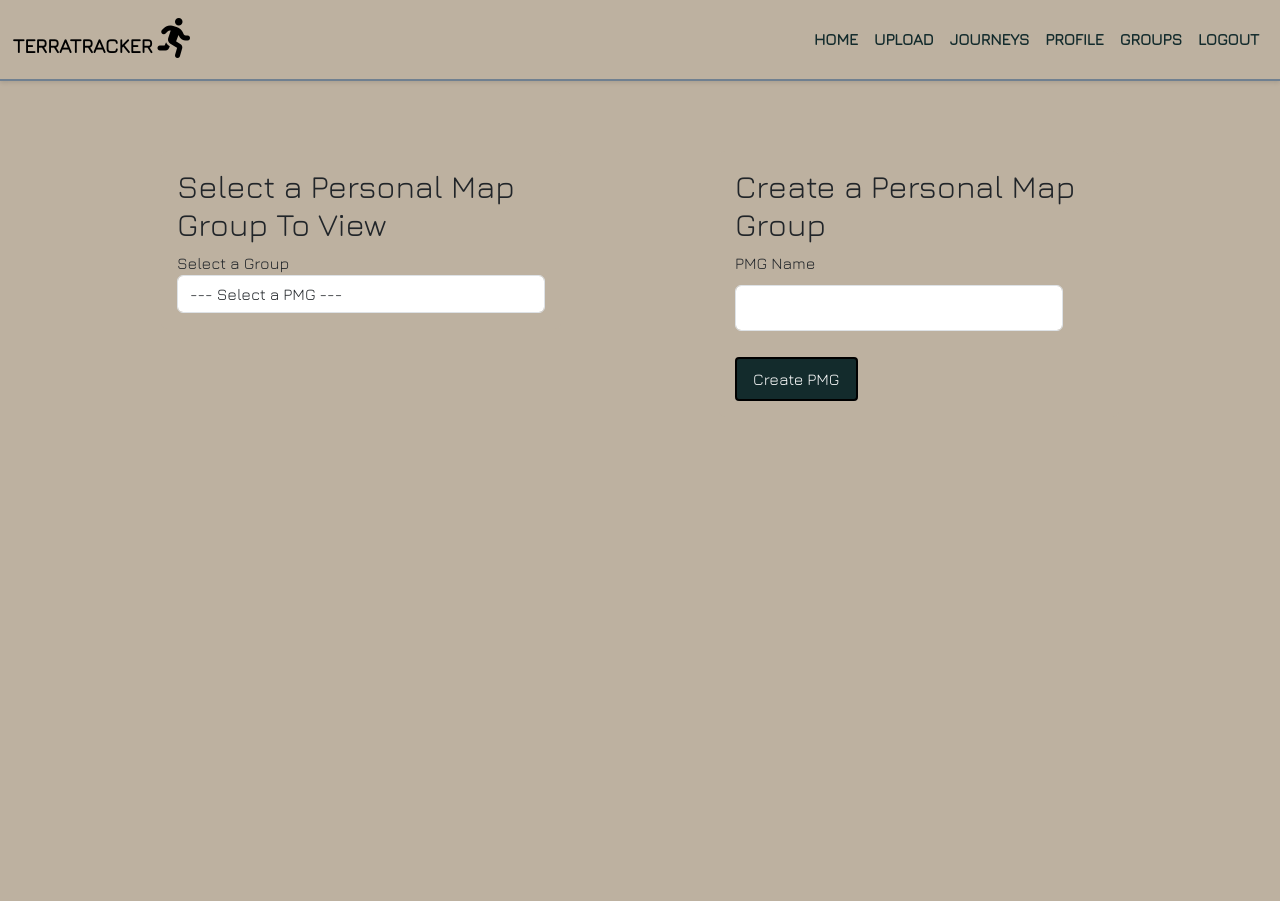
After one commit to Mace62/GPSTracker, a Flask app: page /pmgs in a window 1280 px wide. The commit adds this page. Run offline with Flask 2, Linux system fonts and the light colour scheme; a user stored in the database is signed in; data that the repository does not hold is empty; some libraries are stand-ins or nearby versions.

Commit message:
added multi-map feature

```diff
--- a/app/forms.py
+++ b/app/forms.py
@@ -38,11 +38,17 @@ class SearchForm(FlaskForm):
     submit = SubmitField('Search')
 
 
-
 class GroupCreationForm(FlaskForm):
     group_name = StringField('Group name', validators=[DataRequired()])
     selected_friends = HiddenField()  # Stores IDs of selected friends
     submit = SubmitField('Create Group')
+
+class PMGCreationForm(FlaskForm):
+    pmg_name = StringField('PMG name', validators=[DataRequired()])
+    submit = SubmitField('Create PMG')
+
+class PMGSelectionForm(FlaskForm):
+    pmg = SelectField('Select a Group', choices=[('', '--- Select a PMG ---')], validate_choice=False)
 
 
 class GroupSelectionForm(FlaskForm):
@@ -69,3 +75,7 @@ class VerifyLoginForm(FlaskForm):
 class ShareSelectionForm(FlaskForm):
     group = SelectField('Select a Group', validate_choice=False)
     submit = SubmitField('Share')
+
+class AddSelectionForm(FlaskForm):
+    pmg = SelectField('Select a PMG', validate_choice=False)
+    submit = SubmitField('Add')
--- a/app/models.py
+++ b/app/models.py
@@ -37,6 +37,11 @@ class Group(db.Model):
     id = db.Column(db.Integer, primary_key=True)
     name = db.Column(db.String(255), nullable=False)
     members = db.relationship('GroupMember', backref='group', lazy='dynamic')
+
+class PMG(db.Model):
+    id = db.Column(db.Integer, primary_key=True)
+    group_id = db.Column(db.Integer, db.ForeignKey('group.id'), nullable=False)
+    user_id = db.Column(db.Integer, db.ForeignKey('user.id'), nullable=False)
 
 class GroupMember(db.Model):
     id = db.Column(db.Integer, primary_key=True)
--- /dev/null
+++ b/app/templates/pmgs.html
@@ -0,0 +1,78 @@
+{% extends "base.html" %} {% block content %}
+<div class="container">
+  <div class="row">
+    <!-- Select a Group Card -->
+    <div class="col-md-6">
+      <div class="card">
+        <div class="card-body">
+          <h2>Select a Personal Map Group To View</h2>
+          <form id="group-selection-form">
+            {{ selection_form.hidden_tag() }}
+            <div class="form-group">
+              {{ selection_form.pmg.label }} {{
+              selection_form.pmg(class="form-control") }}
+            </div>
+          </form>
+        </div>
+      </div>
+    </div>
+
+    <!-- Create Group Card -->
+    <div class="col-md-6">
+      <div class="card">
+        <div class="card-body">
+          <h2>Create a Personal Map Group</h2>
+          <form method="post">
+            {{ creation_form.hidden_tag() }}
+            <div class="form-group">
+              <label for="pmg_name">PMG Name</label>
+              {{ creation_form.pmg_name(class="form-control") }} {% if
+              creation_form.pmg_name.errors %} {% for error in
+              creation_form.pmg_name.errors %}
+              <span style="color: red">{{ error }}</span>
+              {% endfor %} {% endif %}
+            </div>
+
+            <!-- Submit button -->
+            <button type="submit" class="btn btn-primary mt-3">
+              Create PMG
+            </button>
+          </form>
+        </div>
+      </div>
+    </div>
+  </div>
+</div>
+
+<script>
+  document.getElementById("{{ selection_form.pmg.id }}").onchange =
+    function () {
+      var groupId = this.value;
+      // Check if the placeholder value (e.g., '') is selected
+      if (groupId === "") {
+        // Redirect to the base /group URL
+        window.location.href = "/group";
+      } else if (groupId) {
+        // Redirect to the specific group's page
+        window.location.href = "/viewgroup/" + groupId;
+      }
+    };
+
+  document.querySelectorAll(".friend-card").forEach((card) => {
+    card.addEventListener("click", function () {
+      this.classList.toggle("selected"); // Toggle 'selected' class on click
+      updateSelectedFriends(); // Update the hidden input with selected friend IDs
+    });
+  });
+
+  function updateSelectedFriends() {
+    // Collect IDs of all selected friends
+    const selectedIds = Array.from(
+      document.querySelectorAll(".friend-card.selected")
+    ).map((card) => card.dataset.id);
+    // Update the hidden input value
+    document.querySelector('input[name="selected_friends"]').value =
+      selectedIds.join(",");
+  }
+</script>
+{% endblock %}
--- a/app/views.py
+++ b/app/views.py
@@ -1,7 +1,7 @@
 from flask import *
 from app import app, models, db
 from flask import render_template, flash, request, redirect, url_for, send_from_directory, session
-from app.forms import LoginForm, RegisterForm, UploadForm, PaymentForm, VerifyLoginForm, SearchForm, GroupCreationForm, GroupSelectionForm, ShareSelectionForm
+from app.forms import LoginForm, RegisterForm, UploadForm, PaymentForm, VerifyLoginForm, SearchForm, GroupCreationForm, GroupSelectionForm, ShareSelectionForm, PMGCreationForm, PMGSelectionForm, AddSelectionForm
 from app.models import GPXFile
 from flask_wtf.file import FileField, FileRequired, FileAllowed
 from flask_bcrypt import Bcrypt
@@ -653,6 +653,38 @@ def share(filename):
             flash('Invalid group selected.', 'error')
     return render_template('share.html', selection_form=selection_form, filename=filename)
 
+@app.route('/add/<filename>', methods=['GET', 'POST'])
+@login_required
+def add(filename):
+    selection_form = AddSelectionForm()
+    user_PMGS = models.PMG.query.filter_by(
+        user_id=current_user.id).all()
+    # Extract group IDs for querying Group details
+    pmg_ids = [pmg_info.group_id for pmg_info in user_PMGS]
+
+    groups = models.Group.query.filter(
+        models.Group.id.in_(pmg_ids)).all() if pmg_ids else []
+    selection_form.pmg.choices = [
+        ('', '--- Select a PMG ---')] + [(g.id, g.name) for g in groups]
+
+    if selection_form.validate_on_submit():
+        selected_group_id = selection_form.pmg.data
+        print("SELECTED ID: ", selected_group_id)
+        selected_group = models.Group.query.get(selected_group_id)
+        if selected_group:
+            gpx_file = models.GPXFileData.query.filter_by(filename=filename).first()
+            if not models.SharedGPXFile.query.filter_by(file_id=gpx_file.id, group_id=selected_group_id).first():
+                new_share = models.SharedGPXFile(file_id=gpx_file.id, group_id=selected_group_id)
+                db.session.add(new_share)
+                db.session.commit()
+                flash('File Added successfully.', 'success')
+            else:
+                flash('File already shared with PMG.', 'error')
+            return redirect(url_for('list_user_files'))
+        else:
+            flash('Invalid PMG selected.', 'error')
+    return render_template('add.html', selection_form=selection_form, filename=filename)
+
 
 @app.route('/group', defaults={'group_id': None}, methods=['GET', 'POST'])
 @app.route('/group/<group_id>', methods=['GET', 'POST'])
@@ -693,7 +725,7 @@ def group(group_id):
                 'A group with this name already exists within your selected group of friends.', 'error')
         else:
             # If the name is unique, proceed with group creation
-            new_group = create_group(group_user_ids, group_name)
+            new_pmg = group()
             flash('Group created successfully.', 'success')
             return redirect(url_for('group'))  # Redirect as appropriate
 
@@ -715,6 +747,69 @@ def group(group_id):
         display_group_name = '-- Select a Group --'
 
     return render_template('group.html', creation_form=creation_form, groups=groups, friends_choices=friends_choices, selection_form=selection_form, display_group_name=display_group_name, num_groups=num_groups, title='Groups')
+
+@app.route('/pmgs', defaults={'pmg_id': None}, methods=['GET', 'POST'])
+@app.route('/pmgs/<pmg_id>', methods=['GET', 'POST'])
+@login_required
+def pmgs(pmg_id):
+    creation_form = PMGCreationForm()
+    selection_form = PMGSelectionForm()
+
+    user_PMGS = models.PMG.query.filter_by(
+        user_id=current_user.id).all()
+    # Extract group IDs for querying Group details
+    pmg_ids = [pmg_info.group_id for pmg_info in user_PMGS]
+
+    groups = models.Group.query.filter(
+        models.Group.id.in_(pmg_ids)).all() if pmg_ids else []
+    selection_form.pmg.choices = [
+        ('', '--- Select a PMG ---')] + [(g.id, g.name) for g in groups]
+
+    num_groups = models.GroupMember.query.filter_by(
+        user_id=current_user.id).count()
+
+    if creation_form.validate_on_submit():
+        # Extracted name of the group from the form
+        pmg_name = creation_form.pmg_name.data
+
+
+        # Query to check if any user in the user_ids list already has a group with the given name
+        existing_group = None
+
+        if existing_group:
+            # If such a group exists, inform the user and do not proceed with creating the new group
+            flash(
+                'A group with this name already exists within your selected group of friends.', 'error')
+        else:
+            # If the name is unique, proceed with group creation
+            new_pmg_group = models.Group(name=pmg_name)
+            db.session.add(new_pmg_group)
+            db.session.commit()
+            new_pmg = models.PMG(user_id=current_user.id, group_id=new_pmg_group.id)
+            db.session.add(new_pmg)
+            db.session.commit()
+            flash('PMG created successfully.', 'success')
+            return redirect(url_for('pmgs'))  # Redirect as appropriate
+
+
+
+    if pmg_id is not None and pmg_id != '':
+        selection_form.pmg.data = pmg_id
+    else:
+        # Logic for rendering the default /group page...
+        selection_form.pmg.data = ''
+
+    if pmg_id:
+        selected_group = models.Group.query.get(pmg_id)
+        if selected_group:
+            display_group_name = selected_group.name
+        else:
+            display_group_name = '-- Select a Group --'
+    else:
+        display_group_name = '-- Select a Group --'
+
+    return render_template('pmgs.html', creation_form=creation_form, groups=groups, selection_form=selection_form, display_group_name=display_group_name, num_groups=num_groups, title='PMGs')
+
 
 
 @app.route('/all_users')
@@ -1107,13 +1202,17 @@ def view(filename):
 def viewgroup(group_id):
     #check to see if user is part of group
     if not models.GroupMember.query.filter_by(user_id=current_user.id, group_id=group_id).first():
-        flash('You are not part of this group!')
-        return redirect(url_for('profile'))
+        if not models.PMG.query.filter_by(user_id=current_user.id, group_id=group_id).first():
+            flash('You are not part of this group!')
+            return redirect(url_for('profile'))
     generate_group_map(group_id)
     map_file = f'{group_id}_map.html'
     map_url = url_for('serve_group_map', filename=map_file)
     group_name = models.Group.query.get(group_id).name
-    return render_template('view_group_map.html', map_url=map_url, group_name=group_name, group_id=group_id)
+    is_pmg = False
+    is_pmg = models.PMG.query.filter_by(user_id=current_user.id, group_id=group_id).first() is not None
+    print (is_pmg)
+    return render_template('view_group_map.html', map_url=map_url, group_name=group_name, group_id=group_id, is_pmg = is_pmg)
 
 @app.route('/download/<filename>')
 @login_required
```
Also changed, not shown: app/templates/add.html (added, +52 -0 lines), app/templates/list_files.html (+7 -0 lines), app/templates/view_group_map.html (+5 -2 lines).
